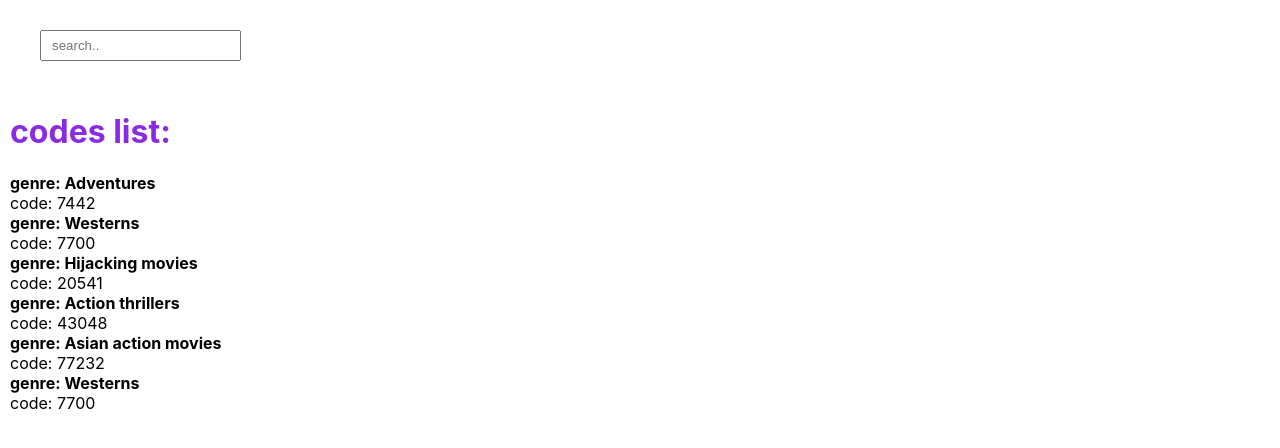
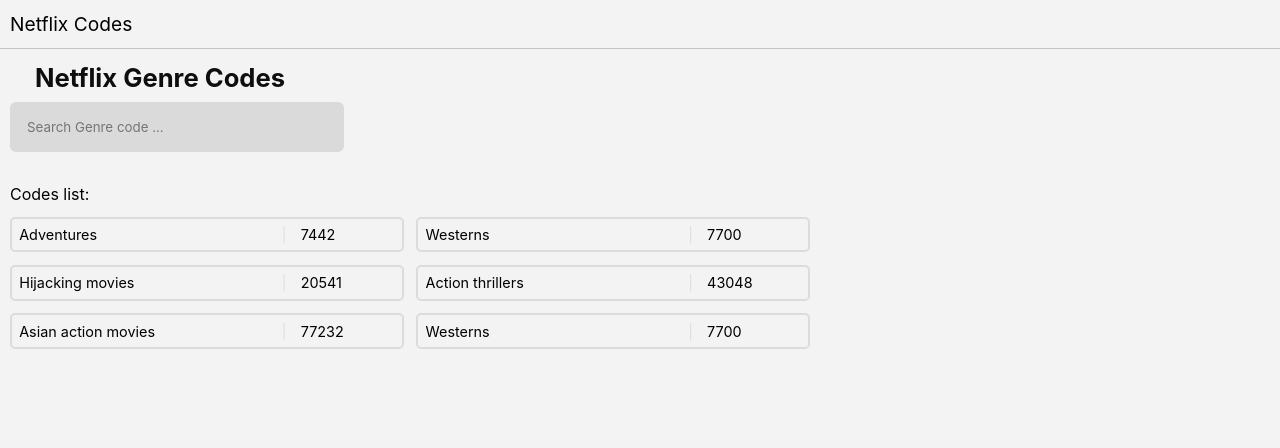
Before and after one commit to iabhishekrajpoot/netflixcodes, a React (Create React App) app: page / in a window 1280 px wide. Shown: the top 448 px of the page. Built offline with nearby package versions, Linux system fonts and the light colour scheme.

Commit message:
save css

```diff
--- a/public/index.html
+++ b/public/index.html
@@ -15,6 +15,9 @@
       user's mobile device or desktop. See https://developers.google.com/web/fundamentals/web-app-manifest/
     -->
     <link rel="manifest" href="%PUBLIC_URL%/manifest.json" />
+    <link rel="preconnect" href="https://fonts.googleapis.com">
+<link rel="preconnect" href="https://fonts.gstatic.com" crossorigin>
+<link href="https://fonts.googleapis.com/css2?family=Poppins:wght@200;300;500;600&display=swap" rel="stylesheet">
     <!--
       Notice the use of %PUBLIC_URL% in the tags above.
       It will be replaced with the URL of the `public` folder during the build.
--- /dev/null
+++ b/src/components/navbar.jsx
@@ -0,0 +1,12 @@
+import React from "react";
+// import { Link } from "react-router-dom";
+
+function NavBar() {
+    return(<>
+<header>
+    <div className="header">Netflix Codes</div>
+</header>
+    </>)
+};
+
+export default NavBar;
--- a/src/genrecodes.jsx
+++ b/src/genrecodes.jsx
@@ -1,5 +1,6 @@
 import React, { useState } from "react";
 import { Link } from "react-router-dom";
+import NavBar from "./components/navbar";
 
 const codelist = [
   { genre: "Adventures", code: "7442", type: "Adventures" },
@@ -26,11 +27,15 @@
   return (
     <div>
       {Object.keys(data).length === 0 ? (
-        <h1>404 Not Found</h1>
+        <div>404 Not Found</div>
       ) : (
         <>
-          <strong>{data.genre}</strong>
-          <div>code: {data.code}</div>
+
+        <div className="gpage_code_block">
+          <div className="gpage_code_block_div">{data.genre}</div>
+          <div className="gpage_code_block_ddiv"><span className="gpage_code_block_span" >code:</span> {data.code}</div>
+          </div>
+
         </>
       )}
     </div>
@@ -50,14 +55,19 @@
 
   return (
     <>
-      <h3>Related keywords:</h3>{" "}
       {codelist
-        .filter((data) => data.type === fData)
-        .map((data, key) => {
+        .filter((Related) => Related.type === fData)
+        .map((Related, key) => {
           return (
-            <div key={key}>
-              <strong> {data.genre}</strong>
-              <div>code: {data.code}</div>
+            <div className="card" key={key}>
+              <span>{Related.genre} </span>
+              <div className="card_div_right">
+                <span className="card_slash">|</span>
+                <Link to={Related.genre.replace(/ /g, "-").toLowerCase()} >
+                  view code
+                </Link>
+              </div>
+
             </div>
           );
         })}
@@ -69,14 +79,22 @@
   const [searchTerm, setSearchTerm] = useState("");
   return (
     <>
+      <NavBar />
+      <div className="main_area">
+        <div className="search_div">
+          <h1>Netflix Genre Codes</h1>
           <input
+            className="search_bar"
             type="text"
-        placeholder="search.."
+            placeholder="Search Genre code ..."
             onChange={(e) => {
               setSearchTerm(e.target.value);
             }}
           />
-      <h1>codes list:</h1>{" "}
+        </div>
+        <h2>Codes list:</h2>{" "}
+
+        <div className="card_container" >
           {codelist
             .filter((array) =>
               array.genre.toLowerCase().includes(searchTerm.toLowerCase())
@@ -84,24 +102,28 @@
             .map((array, key) => {
               if (searchTerm === "") {
                 return (
-              <div key={key}>
-                <strong>genre: {array.genre}</strong>
-                <div>code: {array.code}</div>
+                  <div className="card" key={key}>
+                    <span>{array.genre} </span> <div className="card_div_right">
+                      <span className="card_slash">|</span> {array.code}</div>
                   </div>
+
                 );
               } else {
                 return (
-              <div key={key}>
-                <strong>genre: {array.genre}</strong>
-                <p>
+                  <div className="card" key={key}>
+                    <span>{array.genre} </span>
+                    <div className="card_div_right">
+                      <span className="card_slash">|</span>
                       <Link to={array.genre.replace(/ /g, "-").toLowerCase()}>
                         view code
                       </Link>
-                </p>
+                    </div>
+
                   </div>
                 );
               }
             })}
+        </div>        </div>
     </>
   );
 }
--- a/src/index.css
+++ b/src/index.css
@@ -1,23 +1,110 @@
 body {
-  margin: 0 10px;
-  font-family: -apple-system, BlinkMacSystemFont, 'Segoe UI', 'Roboto', 'Oxygen',
+  margin: 0;
+  background: rgb(243, 243, 243);
+  font-family: -apple-system, BlinkMacSystemFont, 'Poppins', 'Oxygen',
     'Ubuntu', 'Cantarell', 'Fira Sans', 'Droid Sans', 'Helvetica Neue',
     sans-serif;
   -webkit-font-smoothing: antialiased;
   -moz-osx-font-smoothing: grayscale;
+
+}
+.main_area{
+  margin: 0 10px;
+  max-width: 800px
+}
+.header{
+  padding: 12px 10px;
+  font-size: 1.2em;
+  margin-block-end: 0.67em;
+  font-weight: 400;
+  border-bottom: 1px solid rgb(197, 197, 197);
 }
 
-code {
-  font-family: source-code-pro, Menlo, Monaco, Consolas, 'Courier New',
-    monospace;
+.search_div{
+  width:300px
 }
+.search_bar{
+    width: 100%;
+    height: 100%;
+    padding: 1rem;
+    margin-block-start: 0.67em;
+    background-color: rgb(218, 218, 218);
+    border-radius: 6px;
+    font-family: inherit;
+    outline: none;
+    border: 1px solid transparent;
+}
+.card_container {
+  display: grid;
+  grid-template-columns: repeat(auto-fit, minmax(20rem, 1fr));
+  grid-gap: 0.8rem;
+}
+
+.card {
+  font-size: 0.9rem;
+  padding: 0.5em;
+  border: 2px solid rgb(223, 219, 219);
+  border-radius: 5px;
+  cursor: pointer;
+}
+
+.card_div_right{
+  float: right;
+  width: 30%
+}
+.card_slash{
+margin-right: 10px;
+color: rgb(223, 223, 223);
+}
+.gpage_code_block{
+  /* width:100%; */
+  margin-block-start: 0.67em;
+  padding: 10px 10px;
+  background-color: rgb(255, 255, 255);
+  border-radius: 5px;
+}
+.gpage_code_block_div{
+  font-size: 1.3rem;
+}
+.gpage_code_block_ddiv{
+  font-size: 1.8rem;
+}
+.gpage_code_block_span{
+  font-size: 0.9rem;
+  font-weight: 300;
+  color: rgb(0, 0, 0);
+}
+
+
+
+h1{
+  color: rgb(14, 14, 14);
+  margin: 0 auto;
+  text-align: center;
+  font-size: 1.6rem;
+}
+.h1_gpage{
+  font-size: 1.4rem;
+  font-weight: 300;
+  text-align: left;
+}
+.h1_gpage_div{
+ font-size: 0.9rem;
+ font-weight: 300;
+ color: rgb(56, 56, 56);
+}
+
+h2{
+  font-size: 1rem;
+  font-weight: 400;
+  margin-block-start: 2em;
+}
+
+
 h3 {
   color: brown;
 }
-h1{
-  color:blueviolet
+
+a{
+  text-decoration: none;
 }
-input{
-  padding: 6px 10px;
-  margin: 30px;
-}
--- a/src/page.jsx
+++ b/src/page.jsx
@@ -1,6 +1,7 @@
 import React, { useEffect } from "react";
 import { useParams } from "react-router-dom";
 import { GenrePage, RelatedGenre } from "./genrecodes";
+import NavBar from "./components/navbar";
 
 function CodePage() {
   const { getparams } = useParams();
@@ -11,10 +12,17 @@
 
   return (
     <>
-      <h1>genre page for {getparams.replace(/-/g, " ")}</h1>
+    <NavBar/>
+    <div className="main_area">
+
+      <h1 className="h1_gpage"><span className="h1_gpage_div">Genre Code for </span> {getparams.replace(/-/g, " ")}</h1>
 
       <GenrePage keyword={getparams} />
+      <h2>Related Genere Codes:</h2>
+      <div className="card_container" >
       <RelatedGenre keyword={getparams} />
+      </div>
+      </div>
     </>
   );
 }
```
Lines whose indentation alone changed are shown as unchanged.
